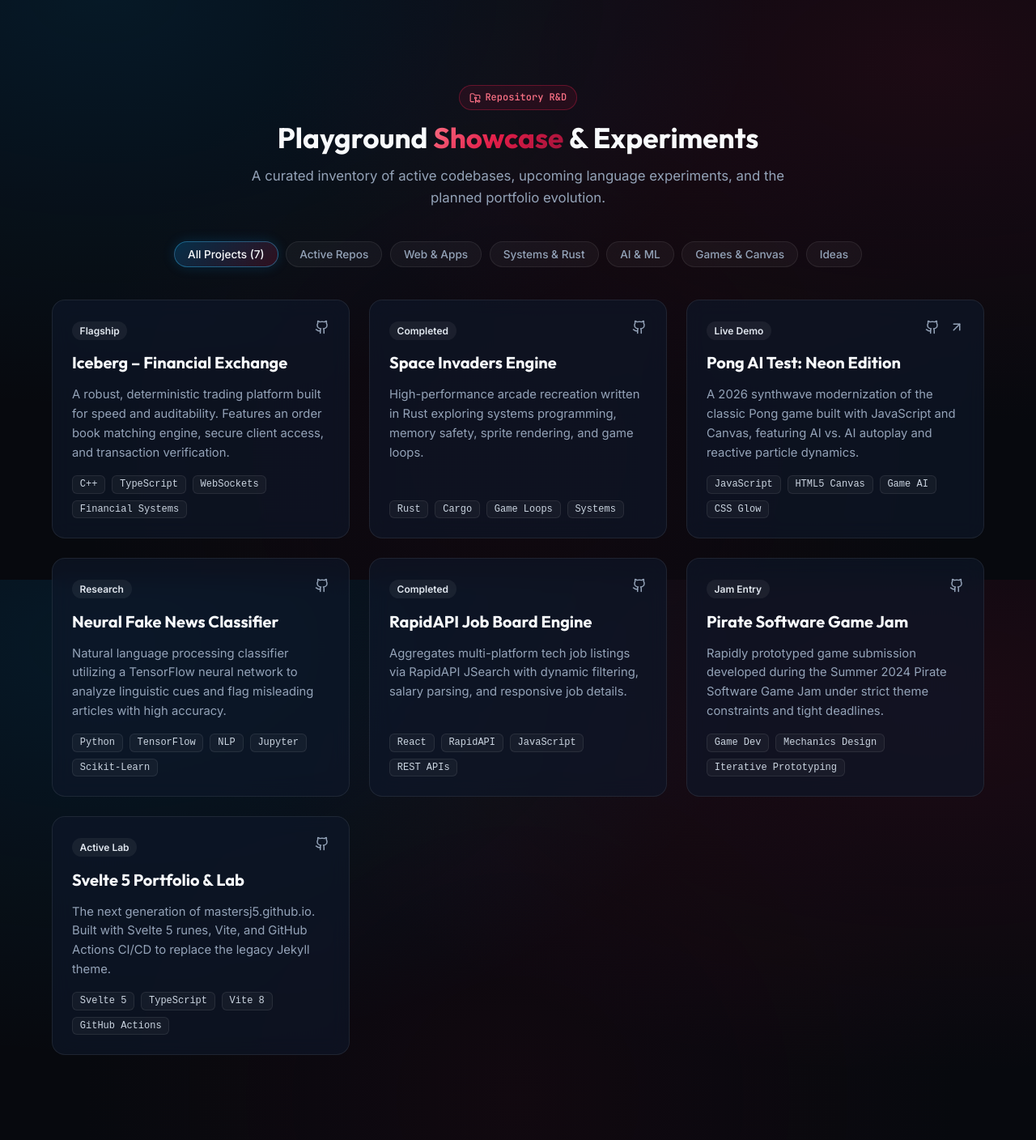
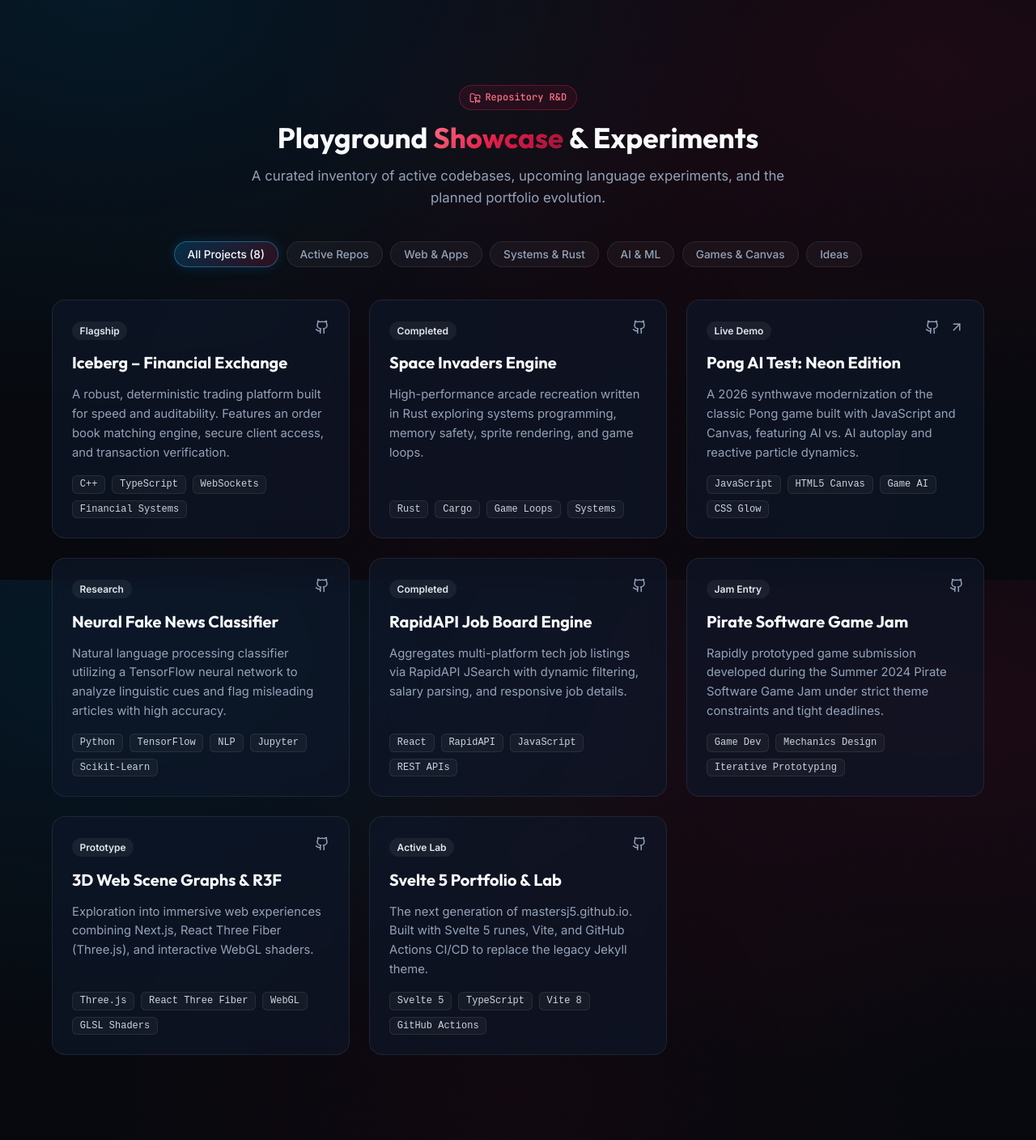
Before and after one commit to mastersj5/github-page-test, a Svelte app: page / in a window 1280 px wide. Shown: the part 1684-3092 px from the top of the page at 81% size. Built offline with nearby package versions, Linux system fonts and the light colour scheme.

Commit message:
new academic category and updated several projects plus the next-portfolio idea

```diff
--- a/src/components/ProjectShowcase.svelte
+++ b/src/components/ProjectShowcase.svelte
@@ -35,7 +35,7 @@
     </div>
 
     <!-- Category Filter Bar -->
-    <!-- Categories: 'all' | 'active' | 'systems' | 'web' | 'ai' | 'games' | 'ideas'; -->
+    <!-- Categories: 'all' | 'active' | 'academic' | 'systems' | 'web' | 'ai' | 'games' | 'ideas'; -->
     <div class="filter-bar">
       <button
         class="filter-btn {selectedCategory === 'all' ? 'active-filter' : ''}"
--- a/src/data/projects.ts
+++ b/src/data/projects.ts
@@ -1,4 +1,4 @@
-export type Category = 'all' | 'active' | 'systems' | 'web' | 'ai' | 'games' | 'ideas';
+export type Category = 'all' | 'active' | 'academic' | 'systems' | 'web' | 'ai' | 'games' | 'ideas';
 
 export interface Project {
     id: string;
@@ -16,7 +16,7 @@ export const projects: Project[] = [
     {
         id: 'iceberg-exchange',
         title: 'Iceberg – Financial Exchange',
-        category: ['systems', 'web'],
+        category: ['systems', 'web', 'academic'],
         description: 'A robust, deterministic trading platform built for speed and auditability. Features an order book matching engine, secure client access, and transaction verification.',
         status: 'Flagship',
         tech: ['C++', 'TypeScript', 'WebSockets', 'Financial Systems'],
@@ -36,7 +36,7 @@ export const projects: Project[] = [
     {
         id: 'pong-ai-neon',
         title: 'Pong AI Test: Neon Edition',
-        category: ['web', 'games'],
+        category: ['web', 'games', 'ai'],
         description: 'A 2026 synthwave modernization of the classic Pong game built with JavaScript and Canvas, featuring AI vs. AI autoplay and reactive particle dynamics.',
         status: 'Live Demo',
         tech: ['JavaScript', 'HTML5 Canvas', 'Game AI', 'CSS Glow'],
@@ -47,7 +47,7 @@ export const projects: Project[] = [
     {
         id: 'fake-news-detector',
         title: 'Neural Fake News Classifier',
-        category: ['ai'],
+        category: ['ai', 'academic'],
         description: 'Natural language processing classifier utilizing a TensorFlow neural network to analyze linguistic cues and flag misleading articles with high accuracy.',
         status: 'Research',
         tech: ['Python', 'TensorFlow', 'NLP', 'Jupyter', 'Scikit-Learn'],
@@ -75,13 +75,23 @@ export const projects: Project[] = [
         accent: 'maroon'
     },
     {
+        id: 'r3f-3d-experiments',
+        title: '3D Web Scene Graphs & R3F',
+        category: ['ideas', 'web'],
+        description: 'Exploration into immersive web experiences combining Next.js, React Three Fiber (Three.js), and interactive WebGL shaders.',
+        status: 'Prototype',
+        tech: ['Three.js', 'React Three Fiber', 'WebGL', 'GLSL Shaders'],
+        repoUrl: 'https://github.com/mastersj5/next-portfolio',
+        accent: 'blue'
+    },
+    {
         id: 'svelte5-portfolio',
         title: 'Svelte 5 Portfolio & Lab',
-        category: ['web', 'systems'],
+        category: ['active', 'web', 'systems'],
         description: 'The next generation of mastersj5.github.io. Built with Svelte 5 runes, Vite, and GitHub Actions CI/CD to replace the legacy Jekyll theme.',
         status: 'Active Lab',
         tech: ['Svelte 5', 'TypeScript', 'Vite 8', 'GitHub Actions'],
         repoUrl: 'https://github.com/mastersj5/github-page-test',
         accent: 'blue'
-    }
+    },
 ]
```
